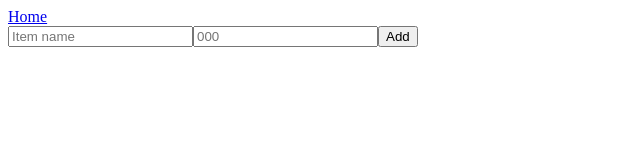
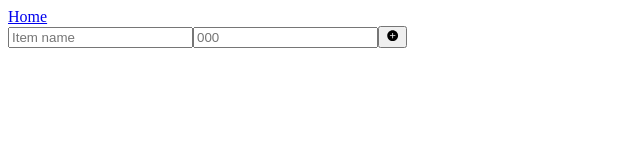
Before and after one commit to Frasato/shopping-list, a React (Create React App) app: page /create in a window 1280 px wide. Shown: the top 160 px of the page, without its empty margins (0-640 px from the left). Built offline with nearby package versions, Linux system fonts and the light colour scheme; the HTML template or start-up script is replaced by a standard one.

Commit message:
Add icons from React Icons

```diff
--- a/package.json
+++ b/package.json
@@ -8,6 +8,7 @@
     "@testing-library/user-event": "^13.5.0",
     "react": "^18.3.1",
     "react-dom": "^18.3.1",
+    "react-icons": "^5.2.1",
     "react-router-dom": "^6.25.1",
     "react-scripts": "5.0.1",
     "react-toastify": "^10.0.5",
--- a/src/Components/CreateItem/CreateItem.js
+++ b/src/Components/CreateItem/CreateItem.js
@@ -1,9 +1,9 @@
 import { useContext, useState, useEffect } from "react";
 import { Context } from "../../Context/Context";
 import { toast } from "react-toastify";
+import { IoIosAddCircle } from "react-icons/io";
 
 export default function CreateItem(){
-
 
     const [name, setName] = useState('');
     const [quantity, setQuantity] = useState(0);
@@ -34,7 +34,6 @@ export default function CreateItem(){
             setName('');
             setQuantity(0);
         }
-
         toast.success("Sucess to create item!");
     }
 
@@ -42,7 +41,7 @@ export default function CreateItem(){
         <div>
             <input type="text" placeholder="Item name" value={name} onChange={handleName} required/>
             <input type="number" placeholder="000" value={quantity || ''} onChange={handleQuantity} required/>
-            <button onClick={handleAdd}>Add</button>
+            <button onClick={handleAdd}><IoIosAddCircle /></button>
         </div>
     );
 }
--- a/src/Components/ListItems/Item/Item.js
+++ b/src/Components/ListItems/Item/Item.js
@@ -1,10 +1,12 @@
+import { FaTrash } from "react-icons/fa";
+
 export default function Item({itemName, itemValue, deleteItem}){
     return(
         <div>
             <h1>{itemName}</h1>
             <h2>{itemValue}</h2>
             <input type="checkbox"/>
-            <button onClick={deleteItem}>Delete</button>
+            <button onClick={deleteItem}><FaTrash /></button>
         </div>
     );
 }
```
Also changed, not shown: 1 other file (tests, documents, lock files or other folders).
